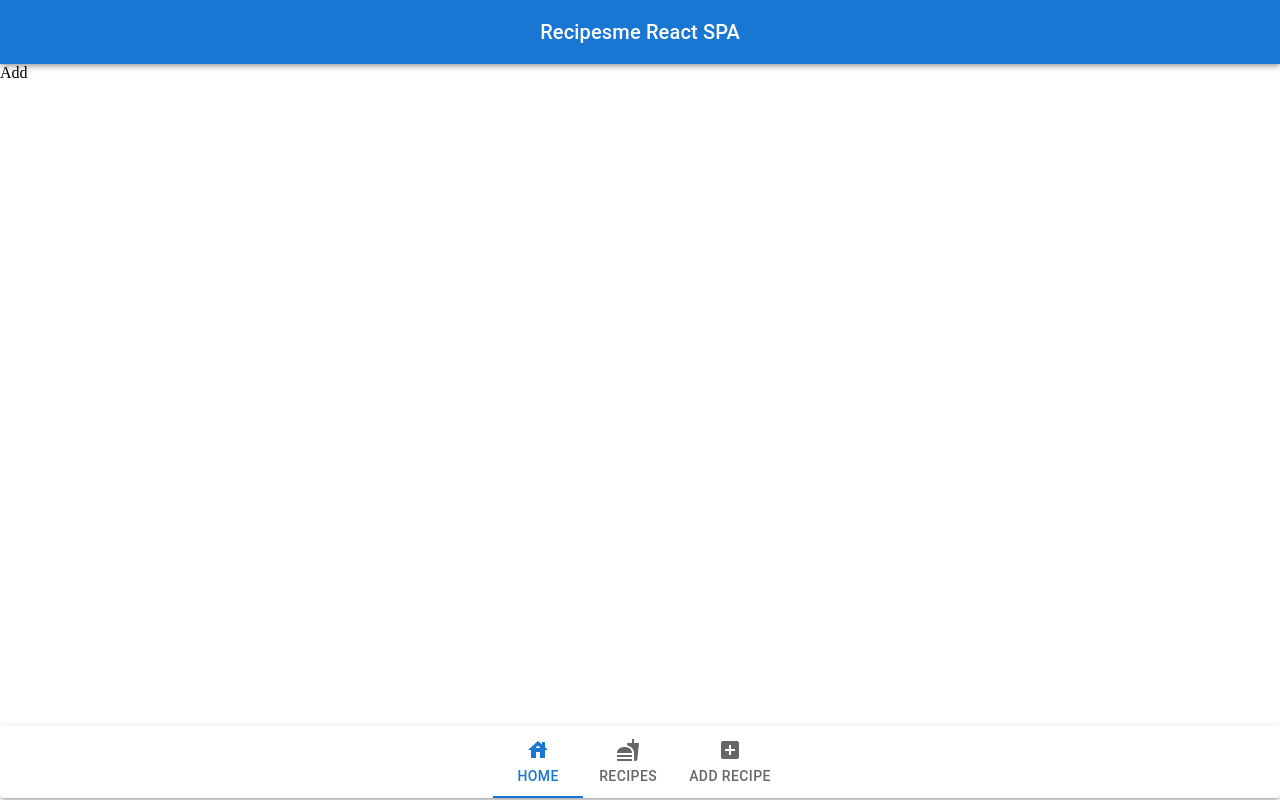
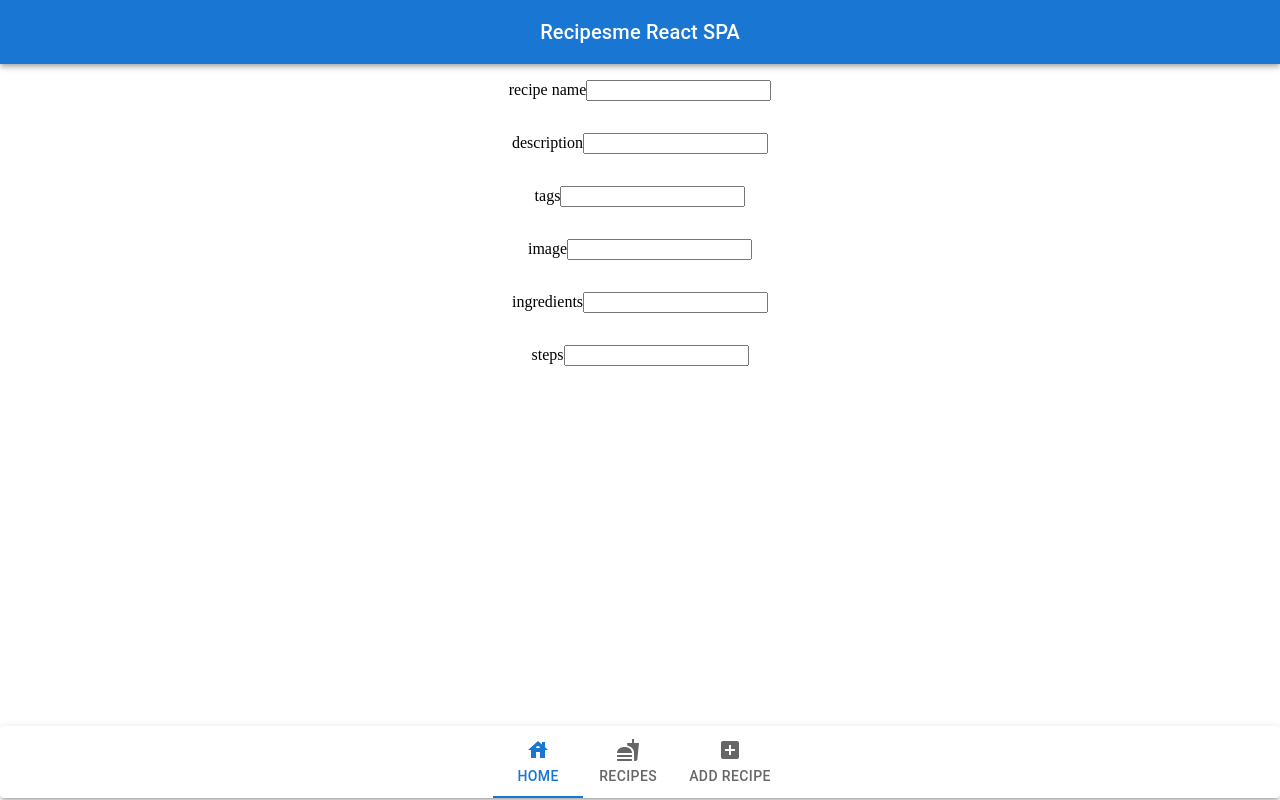
Before and after one commit to hphilpotts/recipesme-react-spa, a React (Create React App) app: page /add in a window 1280 px wide. Built offline with nearby package versions, Linux system fonts and the light colour scheme.

Commit message:
AddRecipe form component added, changeHandler function to update formInput state working ok.

```diff
--- /dev/null
+++ b/src/add_recipe/AddRecipe.css
@@ -0,0 +1,3 @@
+label {
+    padding: 1em 0
+}
--- a/src/add_recipe/AddRecipe.js
+++ b/src/add_recipe/AddRecipe.js
@@ -1,7 +1,50 @@
-import React from 'react'
+import { React, useState } from 'react'
+
+import './AddRecipe.css'
 
 export default function Add() {
+
+  const [formInput, setFormInput] = useState({
+    title: '',
+    description: '',
+    tags: '',
+    image: '',
+    ingredients: '',
+    steps:''
+  })
+
+  const formChangeHandler = target => {
+    const newFormInput = formInput
+    newFormInput[target.name] = target.value
+    setFormInput(newFormInput)
+  }
+
   return (
-    <div>Add</div>
+    <form style={{ display:"flex", flexDirection:"column", alignItems:"center"}}>
+      <label>
+        recipe name
+        <input name={'title'} onChange={e => formChangeHandler(e.target)}/>
+      </label>
+      <label>
+        description
+        <input name={'description'} onChange={e => formChangeHandler(e.target)}/>
+      </label>
+      <label>
+        tags
+        <input name={'tags'} onChange={e => formChangeHandler(e.target)}/>
+      </label>
+      <label>
+        image
+        <input name={'image'} onChange={e => formChangeHandler(e.target)}/>
+      </label>
+      <label>
+        ingredients
+        <input name={'ingredients'} onChange={e => formChangeHandler(e.target)}/>
+      </label>
+      <label>
+        steps
+        <input name={'steps'} onChange={e => formChangeHandler(e.target)}/>
+      </label>
+    </form>
   )
 }
```
Also changed, not shown: 1 other file (tests, documents, lock files or other folders).
